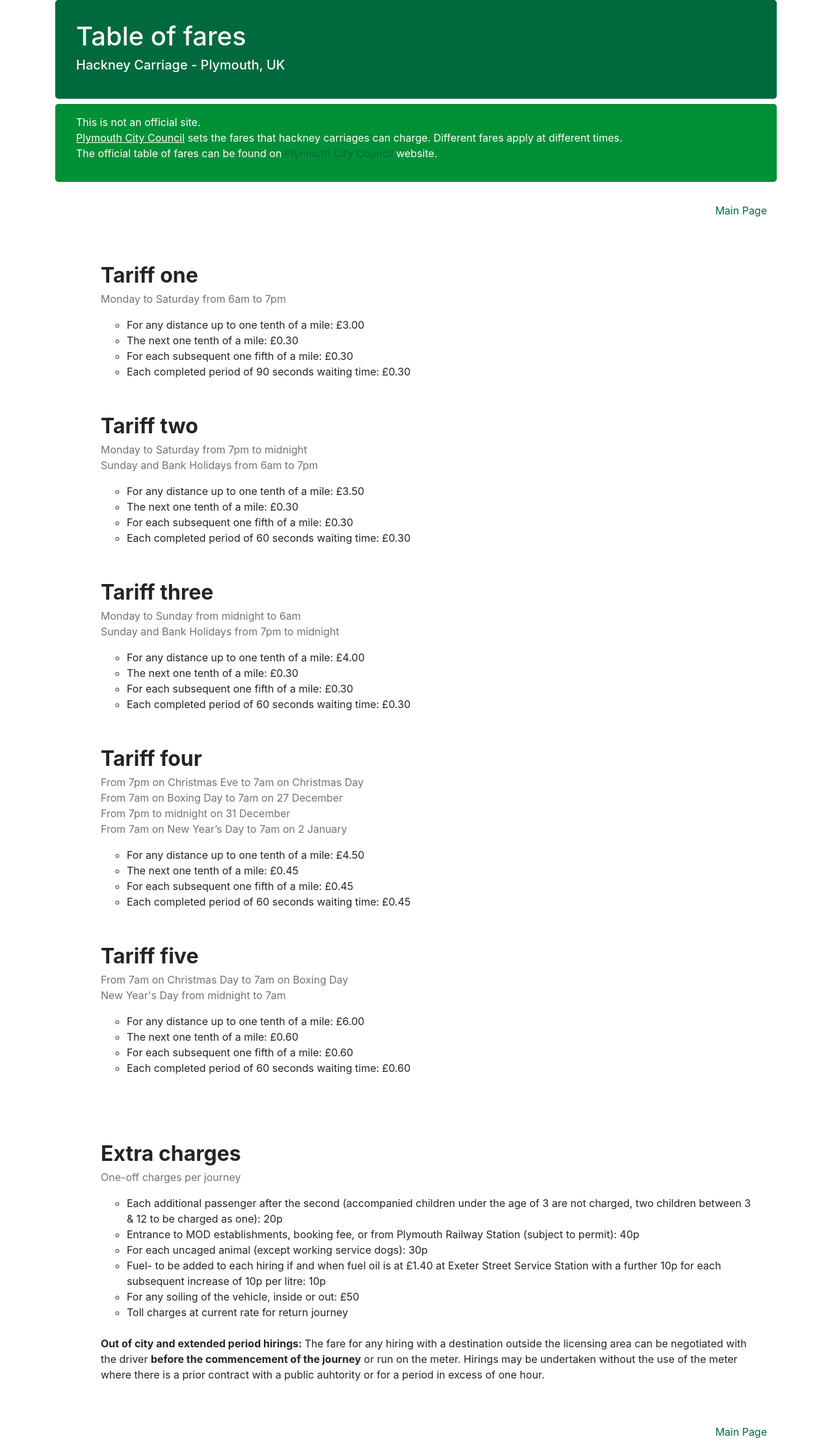
After one commit to ionescuig/taxi-fares, a Django app: page /fares/ in a window 1280 px wide. The commit adds this page. Shown: the whole page at 65% size. Run offline with Django 3.2, Linux system fonts and the light colour scheme; some libraries are stand-ins or nearby versions.

Commit message:
Finished project.

```diff
--- a/src/fares/urls.py
+++ b/src/fares/urls.py
@@ -21,6 +21,6 @@ from main import views
 urlpatterns = [
     url(r'^admin/', admin.site.urls),
     url(r'^$', views.HomeCreateView.as_view(), name='index'),
-    url('^update/(?P<pk>\d+)/$', views.HomeUpdateView.as_view(), name='update'),
-    # url(r'^update/', views.HomeUpdateView.as_view(), name='update'),
+    url(r'^update/(?P<pk>\d+)/$', views.HomeUpdateView.as_view(), name='update'),
+    url(r'^fares/$', views.FaresView.as_view(), name='fares'),
 ]
--- a/src/main/forms.py
+++ b/src/main/forms.py
@@ -22,7 +22,7 @@ class JourneyForm(forms.ModelForm):
                                  min_value=0,
                                  initial=0)
     toll    = forms.DecimalField(label='Toll',
-                                 required=False,
+                                 required=True,
                                  min_value=0,
                                  initial=0)
 
--- a/src/main/views.py
+++ b/src/main/views.py
@@ -1,6 +1,6 @@
-from django.views.generic import CreateView, UpdateView
+from django.views.generic import CreateView, UpdateView, TemplateView
 
-from .calculator import check_tariff
+from .calculator import check_tariff, calculate_fare
 from .forms import JourneyForm
 from .models import BankHoliday, Tariff, Journey
 
@@ -36,6 +36,33 @@ class HomeUpdateView(UpdateView):
                 bank_holiday = True
 
         tariff_fare = check_tariff(date, hour, bank_holiday)
-        print('>>> tariff: ', tariff_fare)
+
+        selected_tariff = Tariff.objects.filter(name=tariff_fare)[0]
+        fare = calculate_fare(
+            [
+                float(selected_tariff.start),
+                float(selected_tariff.first),
+                float(selected_tariff.second),
+                float(selected_tariff.waiting)
+            ],
+            float(miles),
+            float(no_of_people),
+            float(toll)
+        )
+
+        # print('>>> Date: ', date,
+        #       '\t Time: ', hour,
+        #       '\t Miles: ', miles,
+        #       '\t Passengers: ', no_of_people,
+        #       '\t Toll: ', toll)
+        # print('>>> Tariff: ', tariff_fare,
+        #       '\t Fare: %.2f ' % fare)
+
+        context['tariff'] = selected_tariff
+        context['fare'] = fare
 
         return context
+
+
+class FaresView(TemplateView):
+    template_name = 'main/fares.html'
--- a/src/static/css/index.css
+++ b/src/static/css/index.css
@@ -26,3 +26,19 @@
     color: #000000;
     background-color: #F9FBFA;
 }
+
+a:link {
+    color: #00693e;
+}
+
+a:visited {
+    color: #00693e;
+}
+
+a:visited {
+    color: #00693e;
+}
+
+a:hover {
+    color: #00693e;
+}
--- /dev/null
+++ b/src/templates/main/fares.html
@@ -0,0 +1,164 @@
+<!DOCTYPE html>
+{% load staticfiles %}
+<html lang="en">
+<head>
+    <meta charset="UTF-8">
+    <title>Taxi Fare Calculator|Fares</title>
+
+    <!--Bootstrap 4.1.3-->
+    <link rel="stylesheet" href="https://stackpath.bootstrapcdn.com/bootstrap/4.1.3/css/bootstrap.min.css" integrity="sha384-MCw98/SFnGE8fJT3GXwEOngsV7Zt27NXFoaoApmYm81iuXoPkFOJwJ8ERdknLPMO" crossorigin="anonymous">
+    <script src="https://stackpath.bootstrapcdn.com/bootstrap/4.1.3/js/bootstrap.min.js" integrity="sha384-ChfqqxuZUCnJSK3+MXmPNIyE6ZbWh2IMqE241rYiqJxyMiZ6OW/JmZQ5stwEULTy" crossorigin="anonymous"></script>
+
+    <!--Custom CSS-->
+    <link rel="stylesheet" href="{% static 'css/index.css' %}">
+</head>
+<body>
+    <div class="container">
+        <div class="jumbotron">
+            <h1>Table of fares</h1>
+            <h5>Hackney Carriage - Plymouth, UK</h5>
+        </div>
+        <div class="container jumbotron jb_second">
+            <p>
+                This is not an official site.
+                <br>
+                <u>Plymouth City Council</u> sets the fares that hackney carriages can charge. Different fares apply at different times.
+                <br>
+                The official table of fares can be found on
+                <a href="https://www.plymouth.gov.uk/parkingandtravel/publictransport/taxis">
+                    Plymouth City Council
+                </a>
+                website.
+            </p>
+        </div>
+
+        <div class="container">
+            <p class="text-right">
+                <a href="{% url 'index'%}" class="text-right">
+                        Main Page
+                </a>
+            </p>
+            <br><br>
+
+            <div class="container">
+                <ul style="list-style: none;">
+                    <li style="font-size: 2em">
+                        <strong>Tariff one</strong><br>
+                    </li>
+                    <p class="text-muted">
+                        Monday to Saturday from 6am to 7pm
+                    </p>
+                    <ul>
+                        <li>For any distance up to one tenth of a mile:       £3.00</li>
+                        <li>The next one tenth of a mile:                     £0.30</li>
+                        <li>For each subsequent one fifth of a mile:          £0.30</li>
+                        <li>Each completed period of 90 seconds waiting time: £0.30</li>
+                    </ul>
+                    <br><br>
+
+                    <li style="font-size: 2em">
+                        <strong>Tariff two</strong><br>
+                    </li>
+                    <p class="text-muted">
+                        Monday to Saturday from 7pm to midnight<br>
+                        Sunday and Bank Holidays from 6am to 7pm
+                    </p>
+                    <ul>
+                        <li>For any distance up to one tenth of a mile:       £3.50</li>
+                        <li>The next one tenth of a mile:                     £0.30</li>
+                        <li>For each subsequent one fifth of a mile:          £0.30</li>
+                        <li>Each completed period of 60 seconds waiting time: £0.30</li>
+                    </ul>
+                    <br><br>
+
+                    <li style="font-size: 2em">
+                        <strong>Tariff three</strong><br>
+                    </li>
+                    <p class="text-muted">
+                        Monday to Sunday from midnight to 6am<br>
+                        Sunday and Bank Holidays from 7pm to midnight
+                    </p>
+
+                    <ul>
+                        <li>For any distance up to one tenth of a mile:       £4.00</li>
+                        <li>The next one tenth of a mile:                     £0.30</li>
+                        <li>For each subsequent one fifth of a mile:          £0.30</li>
+                        <li>Each completed period of 60 seconds waiting time: £0.30</li>
+                    </ul>
+                    <br><br>
+
+                    <li style="font-size: 2em">
+                        <strong>Tariff four</strong><br>
+                    </li>
+                    <p class="text-muted">
+                        From 7pm on Christmas Eve to 7am on Christmas Day<br>
+                        From 7am on Boxing Day to 7am on 27 December<br>
+                        From 7pm to midnight on 31 December<br>
+                        From 7am on New Year’s Day to 7am on 2 January
+                    </p>
+                    <ul>
+                        <li>For any distance up to one tenth of a mile:       £4.50</li>
+                        <li>The next one tenth of a mile:                     £0.45</li>
+                        <li>For each subsequent one fifth of a mile:          £0.45</li>
+                        <li>Each completed period of 60 seconds waiting time: £0.45</li>
+                    </ul>
+                    <br><br>
+
+                    <li style="font-size: 2em">
+                        <strong>Tariff five</strong><br>
+                    </li>
+                    <p class="text-muted">
+                        From 7am on Christmas Day to 7am on Boxing Day<br>
+                        New Year's Day from midnight to 7am
+                    </p>
+                    <ul>
+                        <li>For any distance up to one tenth of a mile:       £6.00</li>
+                        <li>The next one tenth of a mile:                     £0.60</li>
+                        <li>For each subsequent one fifth of a mile:          £0.60</li>
+                        <li>Each completed period of 60 seconds waiting time: £0.60</li>
+                    </ul>
+                    <br><br><br><br>
+
+                    <li style="font-size: 2em">
+                        <strong>Extra charges</strong><br>
+                    </li>
+                    <p class="text-muted">
+                        One-off charges per journey
+                    </p>
+                    <ul>
+                        <li>Each additional passenger after the second
+                            (accompanied children under the age of 3 are not charged,
+                            two children between 3 & 12 to be charged as one): 20p</li>
+                        <li>Entrance to MOD establishments, booking fee,
+                            or from Plymouth Railway Station (subject to permit): 40p</li>
+                        <li>For each uncaged animal (except working service dogs): 30p</li>
+                        <li>Fuel- to be added to each hiring if and when fuel oil is at £1.40
+                            at Exeter Street Service Station with a further 10p for each subsequent increase
+                            of 10p per litre: 10p</li>
+                        <li>For any soiling of the vehicle, inside or out: £50</li>
+                        <li>Toll charges at current rate for return journey</li>
+                    </ul>
+                    <br>
+                    <li>
+                        <strong>Out of city and extended period hirings: </strong>
+                        The fare for any hiring with a destination outside the licensing area can be negotiated
+                        with the driver <strong>before the commencement of the journey</strong> or run on the meter.
+                        Hirings may be undertaken without the use of the meter where there is a prior contract
+                        with a public auhtority or for a period in excess of one hour.
+                    </li>
+                </ul>
+            </div>
+
+            <br><br>
+             <p class="text-right">
+                <a href="{% url 'index'%}" class="text-right">
+                        Main Page
+                </a>
+            </p>
+        </div>
+
+
+    </div>
+
+</body>
+</html>
```
Also changed, not shown: src/main/calculator.py (+23 -51 lines), src/templates/main/index.html (+12 -5 lines), src/templates/main/index2.html (deleted, +0 -76 lines).
